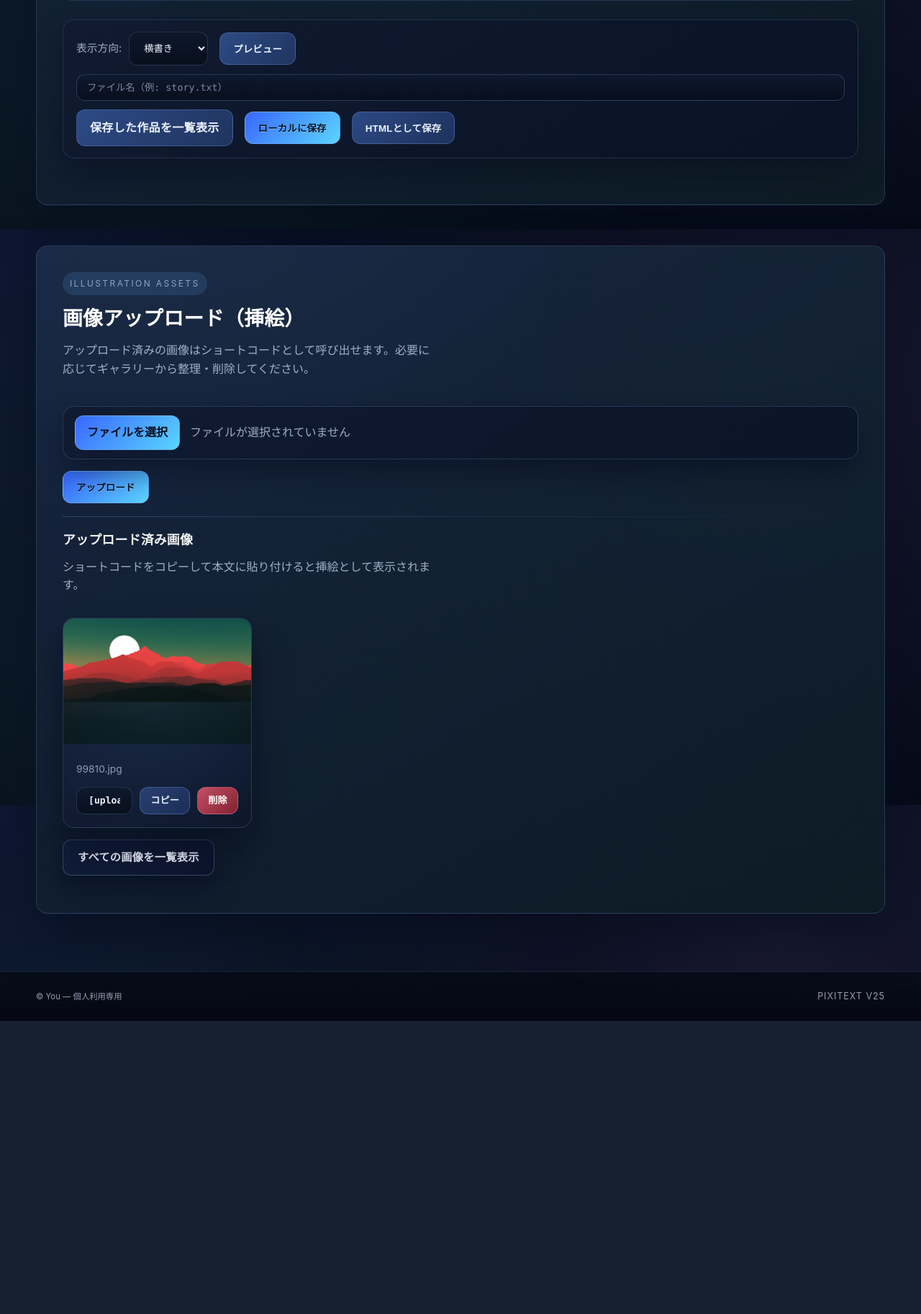
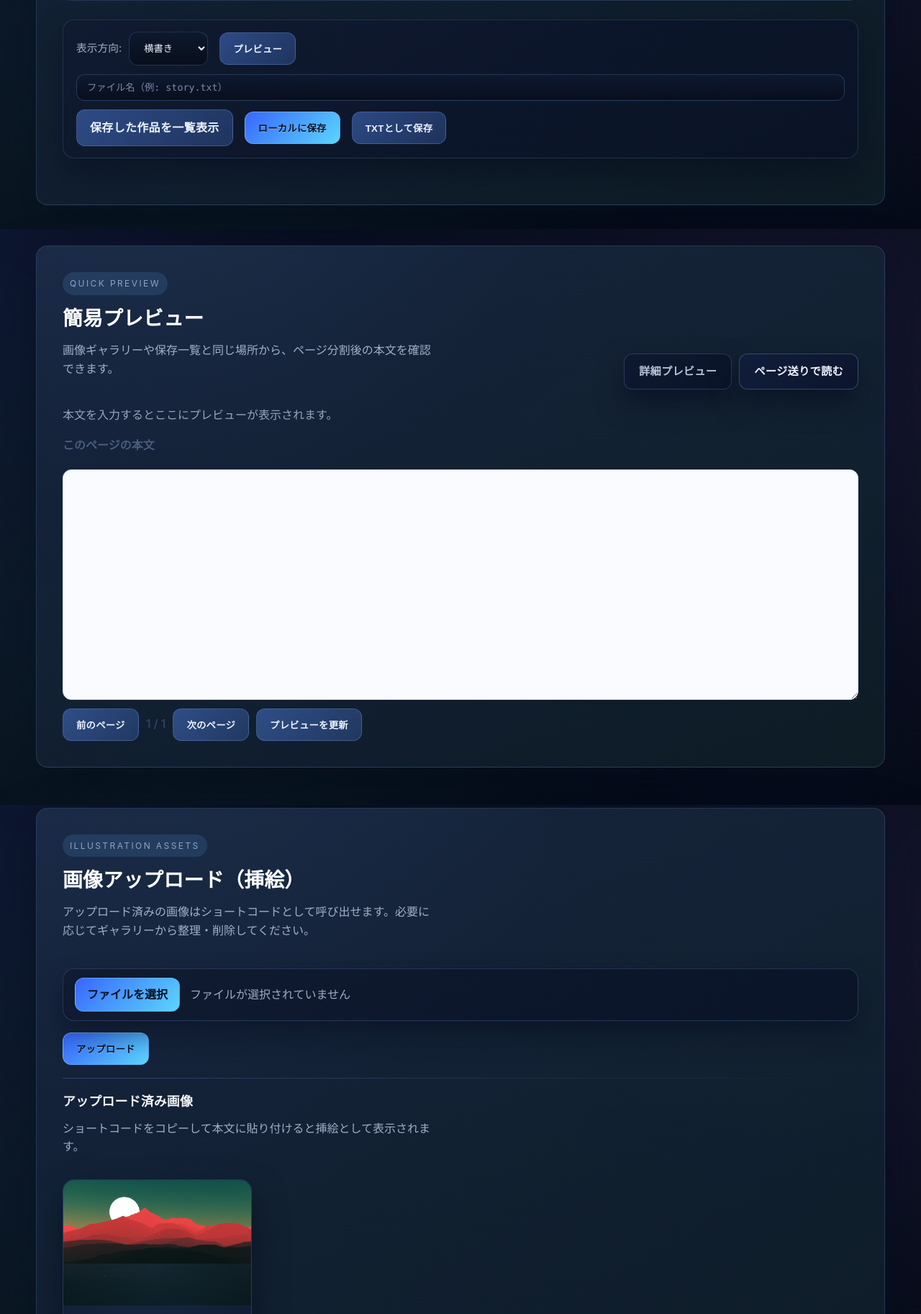
Before and after one commit to Pdwqag/PixiText, a Flask app: page / in a window 1280 px wide. Shown: the part 1282-3107 px from the top of the page at 72% size. Before the commit the page ends 2700 px from the top, so only its background shows below. Run offline with Flask 3, Linux system fonts and the light colour scheme.

Commit message:
Add inline preview panel on editor page

```diff
--- a/app.py
+++ b/app.py
@@ -24,7 +24,7 @@ from flask import (
 from flask_session import Session
 from werkzeug.utils import secure_filename
 
-from parser import parse_document, to_html_document
+from parser import parse_document
 
 storage = None
 NotFound = None
@@ -295,7 +295,12 @@ def preview():
     except Exception:
         p = 1
 
-    pages = parse_document(text)
+    try:
+        pages = parse_document(text)
+    except Exception as e:
+        flash(f"プレビュー生成に失敗しました: {e}")
+        return redirect(url_for("index"))
+
     total = len(pages)
     p = max(1, min(total, p))
     page = pages[p-1]
@@ -310,21 +315,57 @@ def preview():
         text=text,
     )
 
+
+@app.route("/api/preview_page", methods=["GET", "POST"])
+def api_preview_page():
+    payload = request.get_json(silent=True) or request.form or {}
+
+    if request.method == "POST":
+        text = payload.get("text", "")
+        writing_mode = payload.get("writing_mode", "horizontal")
+        session["last_text"] = text
+        session["last_writing_mode"] = writing_mode
+        p_param = payload.get("p")
+    else:
+        text = session.get("last_text", "")
+        writing_mode = session.get("last_writing_mode", "horizontal")
+        p_param = request.args.get("p")
+
+    if not text:
+        return jsonify(success=False, message="プレビューする文章がありません。"), 400
+
+    try:
+        p = int(p_param or 1)
+    except Exception:
+        p = 1
+
+    try:
+        pages = parse_document(text)
+    except Exception as e:
+        return jsonify(success=False, message=f"プレビュー生成に失敗しました: {e}"), 400
+
+    total = len(pages) or 1
+    p = max(1, min(total, p))
+    page = pages[p - 1]
+
+    return jsonify(
+        success=True,
+        p=p,
+        total=total,
+        page_html=page.get("html", ""),
+        page_text=page.get("text", ""),
+        writing_mode=writing_mode,
+    )
+
 @app.route("/export", methods=["POST"])
 def export():
     text = request.form.get("text","")
     writing_mode = request.form.get("writing_mode","horizontal")
     session['last_text'] = text; session['last_writing_mode'] = writing_mode
-    pages = parse_document(text)
-    html_doc = to_html_document(
-        pages,
-        writing_mode=writing_mode,
-        include_boilerplate=True,
-        inline_assets=True,
-    )
-    out_path = os.path.join(BASE_DIR, "export.html")
-    with open(out_path, "w", encoding="utf-8") as f: f.write(html_doc)
-    return send_file(out_path, as_attachment=True, download_name="export.html")
+    out_path = os.path.join(BASE_DIR, "export.txt")
+    with open(out_path, "w", encoding="utf-8") as f:
+        f.write(text)
+    return send_file(out_path, as_attachment=True, download_name="export.txt", mimetype="text/plain")
 
 @app.route("/read", defaults={"p": None})
 @app.route("/read/<int:p>")
--- a/parser.py
+++ b/parser.py
@@ -217,7 +217,7 @@ def parse_document(text: str):
     for i, raw in enumerate(pages_raw, start=1):
         blocks = [b for b in re.split(r'(?=^\s*\[chapter:[^\]]+\])', raw, flags=re.M) if b != ""]
         html_blocks = [render_block(b, i) for b in blocks]
-        pages.append({"index": i, "html": "\n".join(html_blocks)})
+        pages.append({"index": i, "html": "\n".join(html_blocks), "text": raw})
     return pages
 
 
--- a/static/app.js
+++ b/static/app.js
@@ -85,3 +85,137 @@ window.addEventListener('pageshow', (e) => {
     insertAtCursor(ta, btn.dataset.insert);
   });
 })();
+
+async function callPreviewAPI(body){
+  const resp = await fetch('/api/preview_page', {
+    method: 'POST',
+    body,
+    credentials: 'same-origin',
+  });
+
+  const data = await resp.json().catch(() => ({}));
+  return { resp, data };
+}
+
+// --- 4) プレビュー送信前にエラーチェックしてトースト表示 ---
+(()=>{
+  document.addEventListener('submit', async (e)=>{
+    const form = e.target;
+    const submitter = e.submitter || document.activeElement;
+    const action = (submitter && submitter.formAction) || form.getAttribute('action') || '';
+    const isPreview = submitter && submitter.dataset.ajaxPreview !== undefined;
+
+    if (!isPreview || !/\/preview(\b|$)/.test(action)) return;
+
+    e.preventDefault();
+
+    const fd = new FormData(form);
+    if (submitter && submitter.name) {
+      fd.append(submitter.name, submitter.value || '');
+    }
+
+    try {
+      const { resp, data } = await callPreviewAPI(fd);
+
+      if (resp.ok && data.success) {
+        const target = new URL(action, location.href);
+        target.searchParams.set('p', data.p || 1);
+        window.location.href = target.toString();
+        return;
+      }
+
+      const msg = data && data.message ? data.message : 'プレビューに失敗しました。';
+      window.showToast && window.showToast(msg);
+    } catch (err) {
+      window.showToast && window.showToast('プレビュー処理中にエラーが発生しました。');
+      console.error(err);
+    }
+  });
+})();
+
+// --- 5) トップページに簡易プレビューカードを表示 ---
+(()=>{
+  const panel = document.querySelector('[data-preview-panel]');
+  if (!panel) return;
+
+  const box = panel.querySelector('[data-preview-box]');
+  const empty = panel.querySelector('[data-preview-empty]');
+  const textArea = panel.querySelector('[data-preview-text]');
+  const counter = panel.querySelector('[data-preview-counter]');
+  const prev = panel.querySelector('[data-preview-prev]');
+  const next = panel.querySelector('[data-preview-next]');
+  const refresh = panel.querySelector('[data-preview-refresh]');
+  const textInput = document.getElementById('text');
+  const modeSelect = document.querySelector('select[name="writing_mode"]');
+
+  let current = 1;
+  let total = 1;
+
+  function toggleEmpty(showEmpty){
+    if (!box || !empty) return;
+    box.hidden = showEmpty;
+    empty.hidden = !showEmpty;
+  }
+
+  async function loadPreview(page = 1){
+    const textValue = textInput ? textInput.value.trim() : '';
+    if (!textValue) {
+      toggleEmpty(true);
+      return;
+    }
+
+    const fd = new FormData();
+    fd.append('text', textValue);
+    fd.append('writing_mode', modeSelect ? modeSelect.value : 'horizontal');
+    fd.append('p', page);
+
+    try {
+      const { resp, data } = await callPreviewAPI(fd);
+
+      if (resp.ok && data.success) {
+        current = data.p || 1;
+        total = data.total || 1;
+        if (textArea) textArea.value = data.page_text || '';
+        if (counter) counter.textContent = `${current} / ${total}`;
+        if (prev) prev.disabled = current <= 1;
+        if (next) next.disabled = current >= total;
+        toggleEmpty(false);
+        return;
+      }
+
+      const msg = (data && data.message) ? data.message : 'プレビューの取得に失敗しました。';
+      window.showToast && window.showToast(msg);
+      toggleEmpty(true);
+    } catch (err) {
+      window.showToast && window.showToast('プレビュー取得中にエラーが発生しました。');
+      console.error(err);
+      toggleEmpty(true);
+    }
+  }
+
+  prev && prev.addEventListener('click', (e)=>{
+    e.preventDefault();
+    if (current <= 1) return;
+    loadPreview(current - 1);
+  });
+
+  next && next.addEventListener('click', (e)=>{
+    e.preventDefault();
+    if (current >= total) return;
+    loadPreview(current + 1);
+  });
+
+  refresh && refresh.addEventListener('click', (e)=>{
+    e.preventDefault();
+    loadPreview(1);
+  });
+
+  if (textInput) {
+    textInput.addEventListener('change', ()=> loadPreview(1));
+  }
+  if (modeSelect) {
+    modeSelect.addEventListener('change', ()=> loadPreview(current));
+  }
+
+  document.addEventListener('DOMContentLoaded', ()=> loadPreview(1));
+})();
--- a/static/style.css
+++ b/static/style.css
@@ -1097,3 +1097,42 @@ a.jump{ text-decoration:underline; cursor:pointer; }
     border-radius: 8px;
   }
 }
+
+.page-text__label{
+  display: block;
+  margin-bottom: 8px;
+  font-weight: 600;
+  color: #4a5d80;
+}
+
+.page-text__area{
+  width: 100%;
+  min-height: 320px;
+  padding: 14px 16px;
+  border: 1px solid #d4def0;
+  border-radius: 12px;
+  background: #f9fbff;
+  font-size: 1rem;
+  line-height: 1.7;
+  color: #1f2a44;
+  box-shadow: inset 0 1px 2px rgba(19,46,96,.06);
+  resize: vertical;
+}
+
+.preview-box{
+  display: flex;
+  flex-direction: column;
+  gap: 12px;
+}
+
+.preview-nav{
+  display: flex;
+  flex-wrap: wrap;
+  align-items: center;
+  gap: 10px;
+}
+
+.preview-counter{
+  font-weight: 600;
+  color: #33415c;
+}
--- a/templates/index.html
+++ b/templates/index.html
@@ -46,7 +46,7 @@
       </label>
 
       <!-- プレビュー -->
-      <button type="submit">プレビュー</button>
+      <button type="submit" data-ajax-preview>プレビュー</button>
 
       <!-- ファイル名入力 -->
       <input
@@ -71,10 +71,40 @@
         type="submit"
         formaction="{{ url_for('export') }}"
         formmethod="post"
-      >HTMLとして保存</button>
+      >TXTとして保存</button>
     </div>
 
   </form>
+</section>
+
+<!-- ===== 簡易プレビュー（トップページ） ===== -->
+<section class="panel panel--preview">
+  <header class="panel-heading">
+    <div class="panel-heading__text">
+      <span class="panel-kicker">Quick Preview</span>
+      <h2 class="panel-title">簡易プレビュー</h2>
+      <p class="panel-description">画像ギャラリーや保存一覧と同じ場所から、ページ分割後の本文を確認できます。</p>
+    </div>
+    <div class="panel-actions">
+      <a class="link-button subtle" href="{{ url_for('preview', p=1) }}">詳細プレビュー</a>
+      <a class="link-button" href="{{ url_for('read_single', p=1) }}">ページ送りで読む</a>
+    </div>
+  </header>
+
+  <div class="rendered" data-preview-panel>
+    <p class="empty-hint" data-preview-empty>本文を入力するとここにプレビューが表示されます。</p>
+
+    <div class="preview-box" data-preview-box hidden>
+      <label for="inline-preview-text" class="page-text__label">このページの本文</label>
+      <textarea id="inline-preview-text" class="page-text__area" readonly data-preview-text></textarea>
+      <div class="preview-nav">
+        <button type="button" data-preview-prev>前のページ</button>
+        <span class="preview-counter" data-preview-counter>1 / 1</span>
+        <button type="button" data-preview-next>次のページ</button>
+        <button type="button" class="subtle" data-preview-refresh>プレビューを更新</button>
+      </div>
+    </div>
+  </div>
 </section>
 
 <!-- ===== 画像アップロード ===== -->
```
Also changed, not shown: templates/preview.html (+3 -11 lines), templates/read.html (+3 -6 lines), tests/test_export_txt.py (added, +15 -0 lines), tests/test_preview_flow.py (+26 -1 lines).
